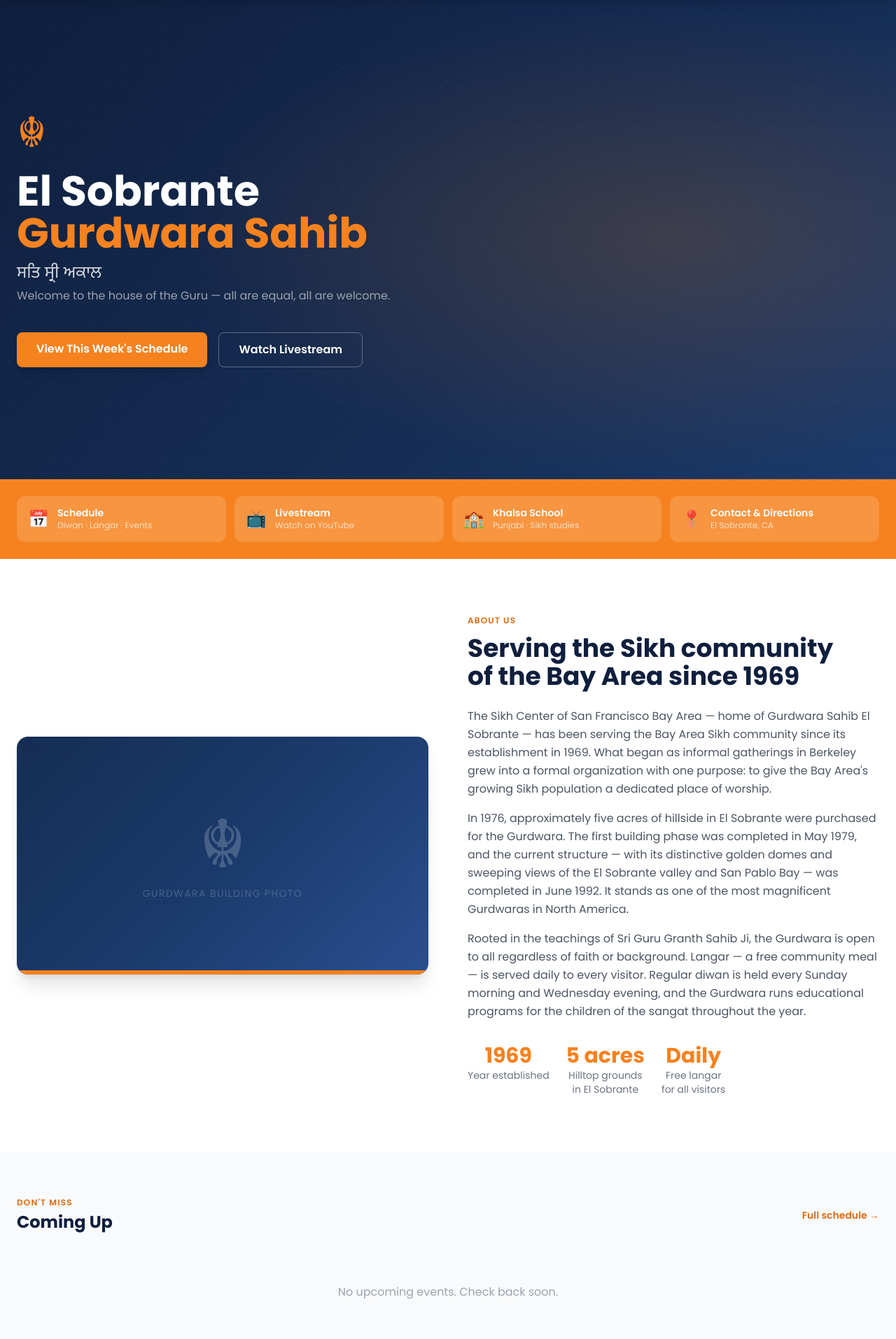
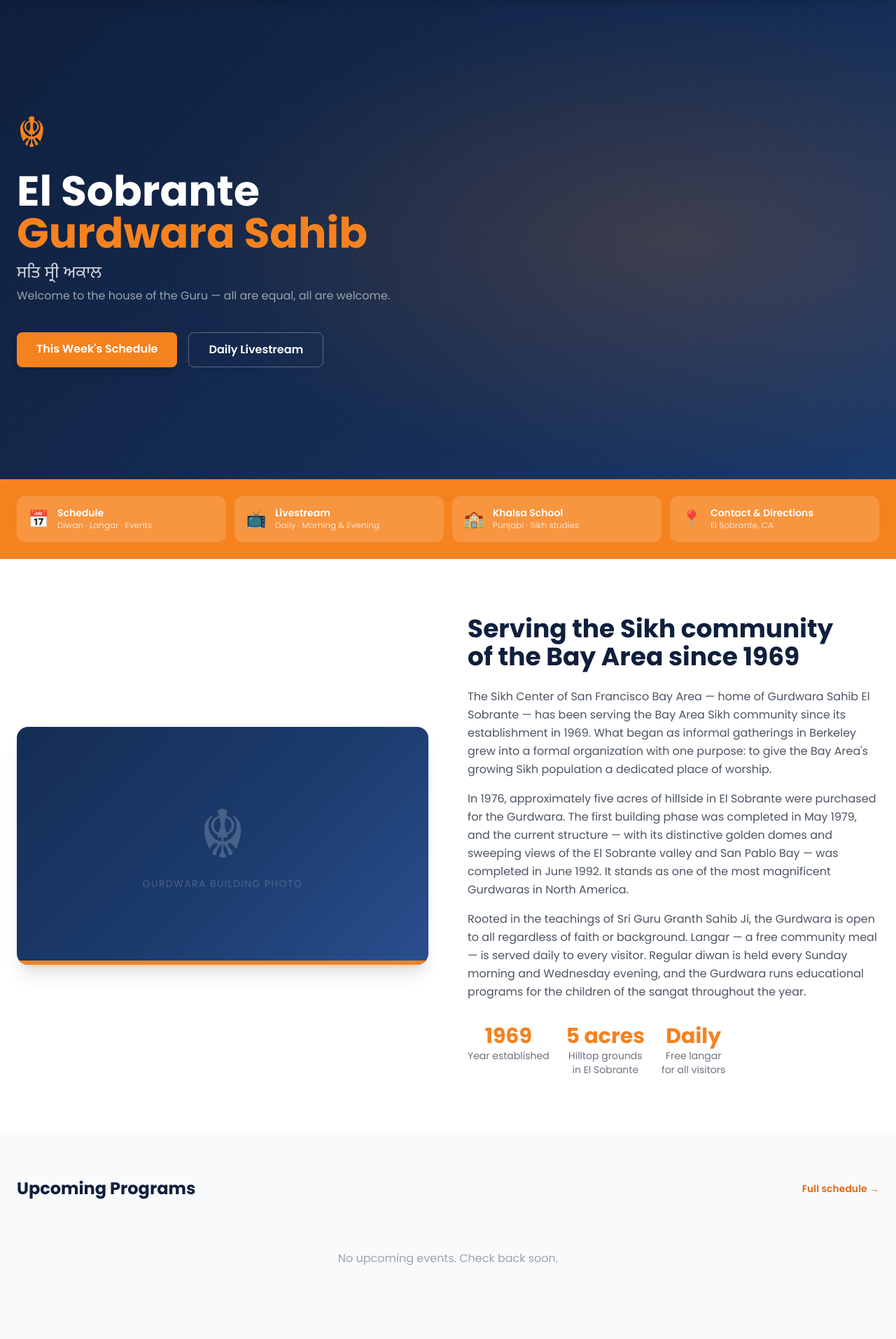
Before and after one commit to Manjot7/el-sobrante-gurdwara-website, a Django app: template templates/home.html in a window 1280 px wide. Shown: the part 65-1979 px from the top of the page at 70% size. Run offline with Django 4.2, Linux system fonts and the light colour scheme; the template is opened without the code that fills it, so the values that code supplies are empty; some libraries are stand-ins or nearby versions.

Commit message:
Remove marketing tone throughout — plain, respectful language

```diff
--- a/docs/contact/index.html
+++ b/docs/contact/index.html
@@ -219,7 +219,7 @@
   <div class="text-center mb-12">
     <a href="https://www.google.com/maps/search/?api=1&amp;query=3550+Hillcrest+Rd+El+Sobrante+CA+94803" target="_blank" rel="noopener"
        class="inline-flex items-center gap-2 bg-navy-800 hover:bg-navy-900 text-white font-semibold px-8 py-3.5 rounded-xl transition-colors shadow-sm text-sm">
-      Get Turn-by-Turn Directions
+      Directions on Google Maps
       <svg class="w-4 h-4" fill="none" stroke="currentColor" viewBox="0 0 24 24">
         <path stroke-linecap="round" stroke-linejoin="round" stroke-width="2"
               d="M10 6H6a2 2 0 00-2 2v10a2 2 0 002 2h10a2 2 0 002-2v-4M14 4h6m0 0v6m0-6L10 14"/>
@@ -297,7 +297,7 @@
 
       <!-- Column 2: Quick links -->
       <div>
-        <h3 class="font-semibold text-saffron-400 mb-4 uppercase tracking-wide text-xs">Quick Links</h3>
+        <h3 class="font-semibold text-saffron-400 mb-4 uppercase tracking-wide text-xs">Pages</h3>
         <ul class="space-y-2 text-sm text-gray-300">
           <li><a href="./"            class="hover:text-white transition-colors">Home &amp; About</a></li>
           <li><a href="schedule/"   class="hover:text-white transition-colors">Weekly Schedule</a></li>
--- a/docs/livestream/index.html
+++ b/docs/livestream/index.html
@@ -122,7 +122,7 @@
     <p class="text-saffron-400 text-sm font-semibold uppercase tracking-widest mb-2">El Sobrante Gurdwara Sahib</p>
     <h1 class="text-3xl md:text-4xl font-bold mb-2">Livestream</h1>
     <p class="text-gray-300 text-sm">
-      Daily live diwan on YouTube — morning and evening, 7 days a week. No account needed.
+      Daily live diwan on YouTube — morning and evening, 7 days a week.
     </p>
   </div>
 </section>
@@ -211,7 +211,7 @@
       <svg class="w-4 h-4 text-red-600" fill="currentColor" viewBox="0 0 24 24">
         <path d="M23.5 6.2a3 3 0 00-2.1-2.1C19.5 3.6 12 3.6 12 3.6s-7.5 0-9.4.5A3 3 0 00.5 6.2C0 8.1 0 12 0 12s0 3.9.5 5.8a3 3 0 002.1 2.1c1.9.5 9.4.5 9.4.5s7.5 0 9.4-.5a3 3 0 002.1-2.1C24 15.9 24 12 24 12s0-3.9-.5-5.8zM9.75 15.6V8.4L15.9 12l-6.15 3.6z"/>
       </svg>
-      Visit Channel
+      YouTube Channel
     </a>
   </div>
 
@@ -260,7 +260,7 @@
 
       <!-- Column 2: Quick links -->
       <div>
-        <h3 class="font-semibold text-saffron-400 mb-4 uppercase tracking-wide text-xs">Quick Links</h3>
+        <h3 class="font-semibold text-saffron-400 mb-4 uppercase tracking-wide text-xs">Pages</h3>
         <ul class="space-y-2 text-sm text-gray-300">
           <li><a href="./"            class="hover:text-white transition-colors">Home &amp; About</a></li>
           <li><a href="schedule/"   class="hover:text-white transition-colors">Weekly Schedule</a></li>
--- a/docs/schedule/index.html
+++ b/docs/schedule/index.html
@@ -1211,7 +1211,7 @@
 
       <!-- Column 2: Quick links -->
       <div>
-        <h3 class="font-semibold text-saffron-400 mb-4 uppercase tracking-wide text-xs">Quick Links</h3>
+        <h3 class="font-semibold text-saffron-400 mb-4 uppercase tracking-wide text-xs">Pages</h3>
         <ul class="space-y-2 text-sm text-gray-300">
           <li><a href="./"            class="hover:text-white transition-colors">Home &amp; About</a></li>
           <li><a href="schedule/"   class="hover:text-white transition-colors">Weekly Schedule</a></li>
--- a/templates/base.html
+++ b/templates/base.html
@@ -156,7 +156,7 @@
 
       <!-- Column 2: Quick links -->
       <div>
-        <h3 class="font-semibold text-saffron-400 mb-4 uppercase tracking-wide text-xs">Quick Links</h3>
+        <h3 class="font-semibold text-saffron-400 mb-4 uppercase tracking-wide text-xs">Pages</h3>
         <ul class="space-y-2 text-sm text-gray-300">
           <li><a href="/"            class="hover:text-white transition-colors">Home &amp; About</a></li>
           <li><a href="/schedule/"   class="hover:text-white transition-colors">Weekly Schedule</a></li>
--- a/templates/contact.html
+++ b/templates/contact.html
@@ -106,7 +106,7 @@
   <div class="text-center mb-12">
     <a href="{{ gurdwara.maps_directions_url }}" target="_blank" rel="noopener"
        class="inline-flex items-center gap-2 bg-navy-800 hover:bg-navy-900 text-white font-semibold px-8 py-3.5 rounded-xl transition-colors shadow-sm text-sm">
-      Get Turn-by-Turn Directions
+      Directions on Google Maps
       <svg class="w-4 h-4" fill="none" stroke="currentColor" viewBox="0 0 24 24">
         <path stroke-linecap="round" stroke-linejoin="round" stroke-width="2"
               d="M10 6H6a2 2 0 00-2 2v10a2 2 0 002 2h10a2 2 0 002-2v-4M14 4h6m0 0v6m0-6L10 14"/>
--- a/templates/home.html
+++ b/templates/home.html
@@ -30,11 +30,11 @@
       <div class="flex flex-wrap gap-4">
         <a href="/schedule/"
            class="bg-saffron-500 hover:bg-saffron-600 text-white font-semibold px-7 py-3 rounded-lg transition-colors shadow-lg">
-          View This Week's Schedule
+          This Week's Schedule
         </a>
         <a href="/livestream/"
            class="border border-white/30 hover:border-white/60 text-white font-semibold px-7 py-3 rounded-lg transition-colors">
-          Watch Livestream
+          Daily Livestream
         </a>
       </div>
     </div>
@@ -58,7 +58,7 @@
         <span class="text-2xl flex-shrink-0">📺</span>
         <div>
           <div class="font-semibold text-sm leading-tight">Livestream</div>
-          <div class="text-xs text-white/70">Watch on YouTube</div>
+          <div class="text-xs text-white/70">Daily · Morning &amp; Evening</div>
         </div>
       </a>
 
@@ -101,7 +101,6 @@
 
       <!-- About text -->
       <div>
-        <p class="text-saffron-600 font-semibold uppercase tracking-widest text-xs mb-3">About Us</p>
         <h2 class="text-3xl md:text-4xl font-bold text-navy-900 mb-6 leading-tight">
           Serving the Sikh community<br>of the Bay Area since 1969
         </h2>
@@ -149,8 +148,7 @@
   <div class="max-w-7xl mx-auto px-4 sm:px-6">
     <div class="flex items-center justify-between mb-8">
       <div>
-        <p class="text-saffron-600 font-semibold uppercase tracking-widest text-xs mb-1">Don't miss</p>
-        <h2 class="text-2xl font-bold text-navy-900">Coming Up</h2>
+        <h2 class="text-2xl font-bold text-navy-900">Upcoming Programs</h2>
       </div>
       <a href="/schedule/" class="text-saffron-600 hover:text-saffron-700 text-sm font-semibold transition-colors">
         Full schedule →
--- a/templates/livestream.html
+++ b/templates/livestream.html
@@ -9,7 +9,7 @@
     <p class="text-saffron-400 text-sm font-semibold uppercase tracking-widest mb-2">El Sobrante Gurdwara Sahib</p>
     <h1 class="text-3xl md:text-4xl font-bold mb-2">Livestream</h1>
     <p class="text-gray-300 text-sm">
-      Daily live diwan on YouTube — morning and evening, 7 days a week. No account needed.
+      Daily live diwan on YouTube — morning and evening, 7 days a week.
     </p>
   </div>
 </section>
@@ -98,7 +98,7 @@
       <svg class="w-4 h-4 text-red-600" fill="currentColor" viewBox="0 0 24 24">
         <path d="M23.5 6.2a3 3 0 00-2.1-2.1C19.5 3.6 12 3.6 12 3.6s-7.5 0-9.4.5A3 3 0 00.5 6.2C0 8.1 0 12 0 12s0 3.9.5 5.8a3 3 0 002.1 2.1c1.9.5 9.4.5 9.4.5s7.5 0 9.4-.5a3 3 0 002.1-2.1C24 15.9 24 12 24 12s0-3.9-.5-5.8zM9.75 15.6V8.4L15.9 12l-6.15 3.6z"/>
       </svg>
-      Visit Channel
+      YouTube Channel
     </a>
   </div>
 
```
Also changed, not shown: docs/index.html (+5 -7 lines), docs/school/index.html (+5 -6 lines), templates/school.html (+4 -5 lines).
